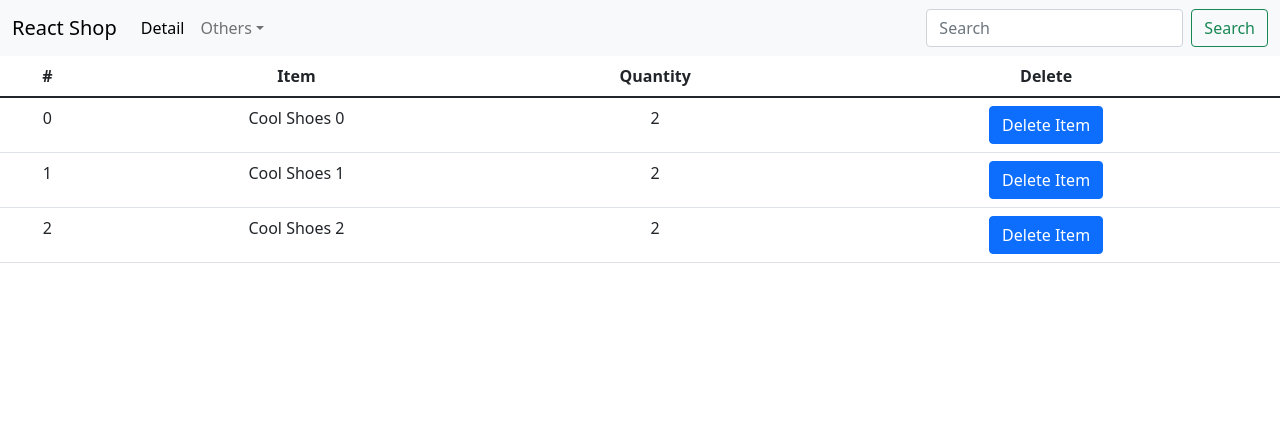
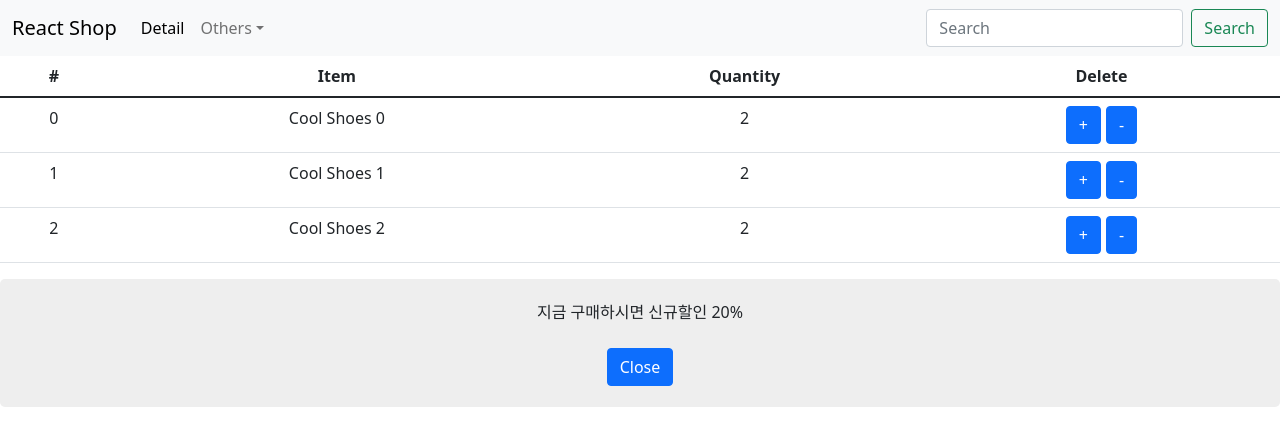
Before and after one commit to Bokdol11859/ReactShop, a React (Create React App) app: page /cart in a window 1280 px wide. Shown: the top 446 px of the page. Built offline with nearby package versions, Linux system fonts and the light colour scheme.

Commit message:
Redux Reducer and Dispatch used

```diff
--- a/src/components/cart/Cart.js
+++ b/src/components/cart/Cart.js
@@ -15,27 +15,55 @@ function Cart(props) {
           </tr>
         </thead>
         <tbody>
-          {props.state.map((item, i) => {
+          {props.shoeState.map((item, i) => {
             return (
               <tr>
                 <td>{i}</td>
                 <td>{item.name}</td>
                 <td>{item.quantity}</td>
                 <td>
-                  <Button>Delete Item</Button>
+                  <Button
+                    onClick={() => {
+                      props.dispatch({ type: "AddQuantity", i: i });
+                    }}
+                    style={{ marginRight: "5px" }}
+                  >
+                    +
+                  </Button>
+                  <Button
+                    onClick={() => {
+                      props.dispatch({ type: "SubQuantity", i: i });
+                    }}
+                  >
+                    -
+                  </Button>
                 </td>
               </tr>
             );
           })}
         </tbody>
       </Table>
+      {props.alertState && (
+        <div className="alert">
+          <p>지금 구매하시면 신규할인 20%</p>
+          <br />
+          <Button
+            onClick={() => {
+              props.dispatch({ type: "click" });
+            }}
+          >
+            Close
+          </Button>
+        </div>
+      )}
     </>
   );
 }
 
 function StateToProps(state) {
   return {
-    state: state,
+    shoeState: state.reducer,
+    alertState: state.reducer2,
   };
 }
 
--- a/src/index.js
+++ b/src/index.js
@@ -4,20 +4,45 @@ import "./index.css";
 import App from "./App";
 import { BrowserRouter } from "react-router-dom";
 import { Provider } from "react-redux";
-import { createStore } from "redux";
+import { combineReducers, createStore } from "redux";
 
-let store = createStore(() => {
-  return [
-    { id: 0, name: "Cool Shoes 0", quantity: 2 },
-    { id: 1, name: "Cool Shoes 1", quantity: 2 },
-    { id: 2, name: "Cool Shoes 2", quantity: 2 },
-  ];
-});
+let alertState = true;
+
+function reducer2(state = alertState, action) {
+  if (action.type === "click") {
+    return !state;
+  }
+  return state;
+}
+
+let initialValue = [
+  { id: 0, name: "Cool Shoes 0", quantity: 2 },
+  { id: 1, name: "Cool Shoes 1", quantity: 2 },
+  { id: 2, name: "Cool Shoes 2", quantity: 2 },
+];
+
+function reducer(state = initialValue, action) {
+  if (action.type === "AddQuantity") {
+    let tempValue = [...state];
+    tempValue[action.i].quantity++;
+    return tempValue;
+  } else if (action.type === "SubQuantity") {
+    let tempValue = [...state];
+    if (tempValue[action.i].quantity > 0) {
+      tempValue[action.i].quantity--;
+    }
+    return tempValue;
+  } else {
+    return state;
+  }
+}
+
+let shoes = createStore(combineReducers({ reducer, reducer2 }));
 
 ReactDOM.render(
   <React.StrictMode>
     <BrowserRouter>
-      <Provider store={store}>
+      <Provider store={shoes}>
         <App />
       </Provider>
     </BrowserRouter>
```
Also changed, not shown: 1 other file (tests, documents, lock files or other folders).
